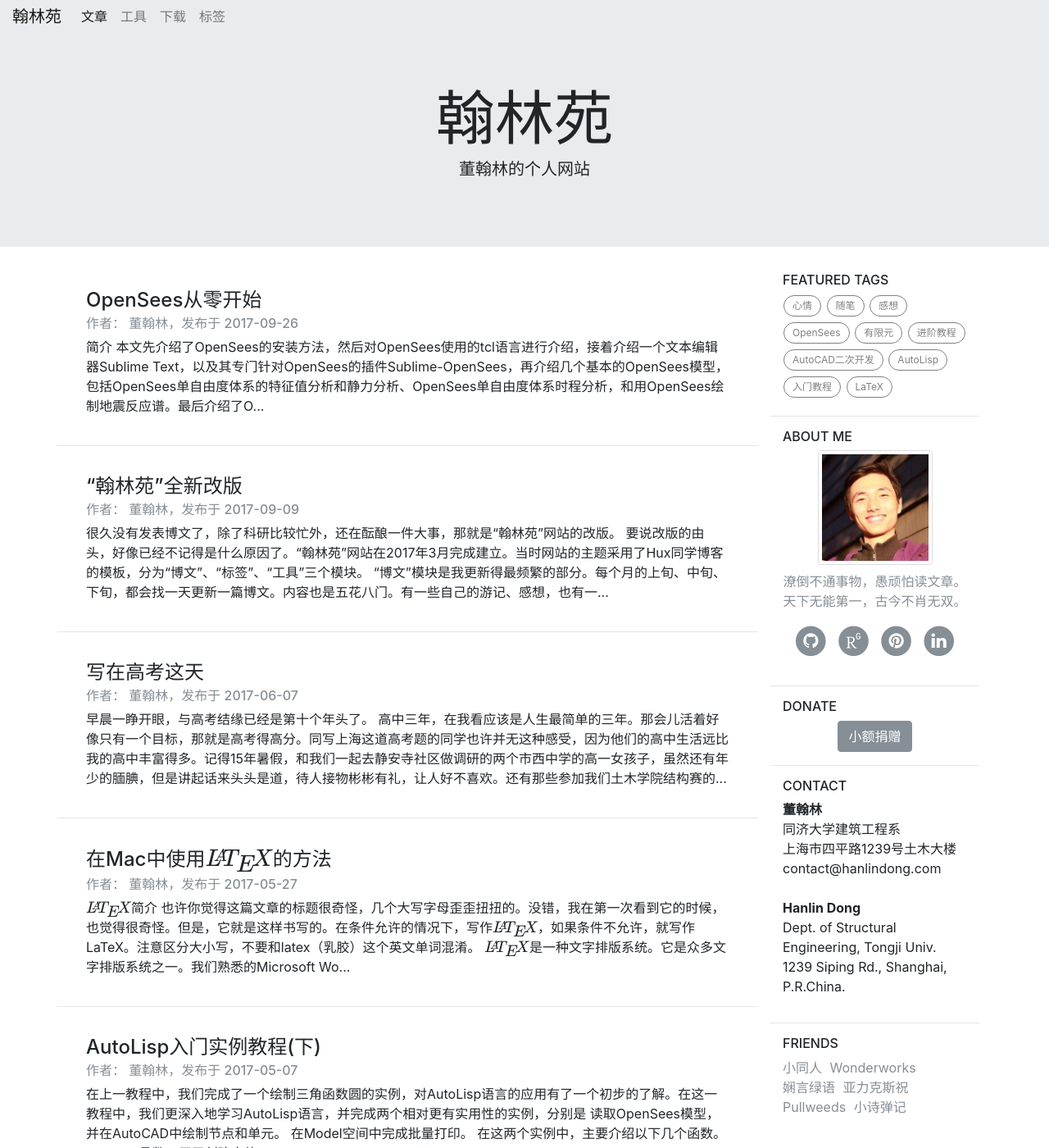
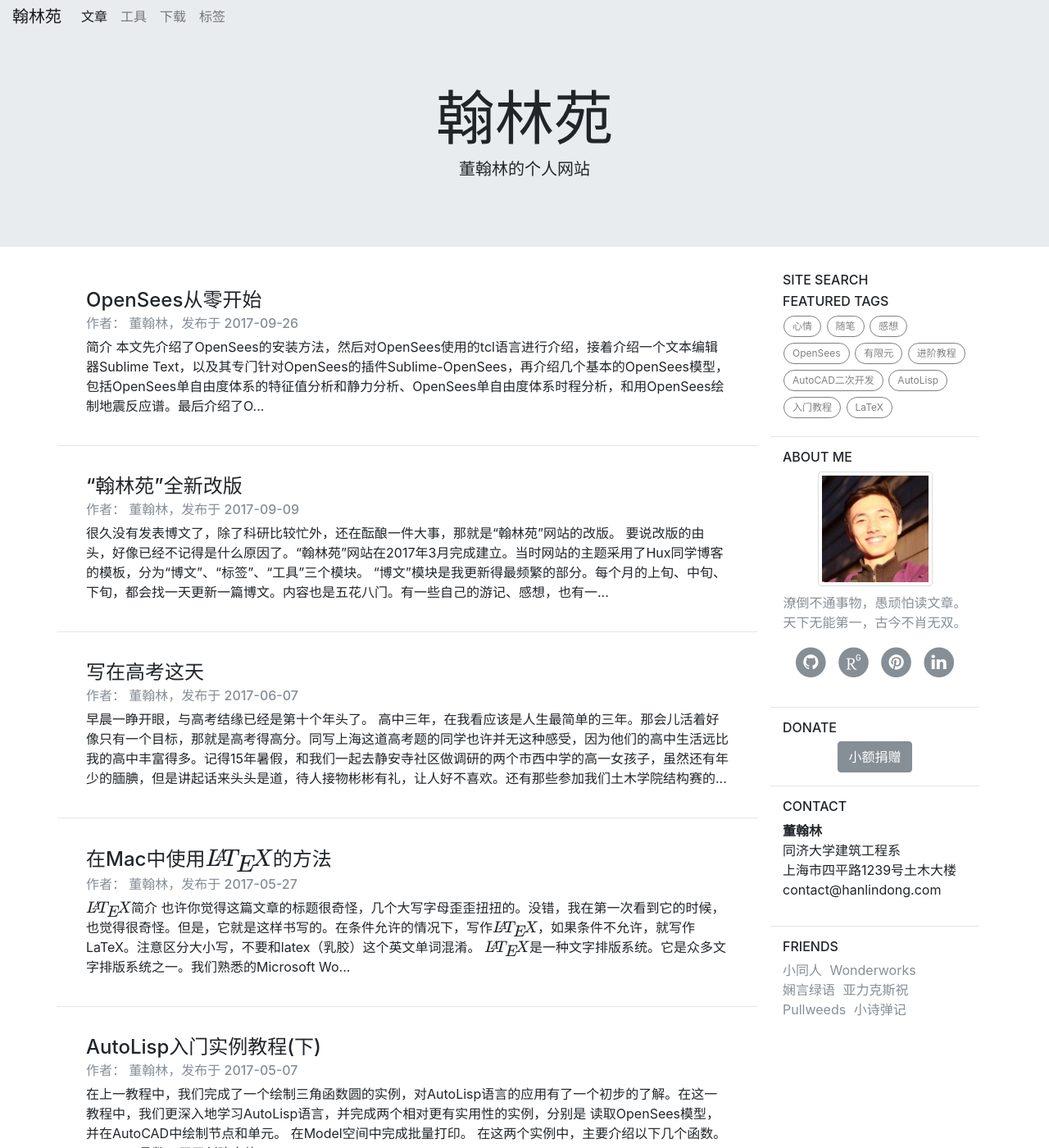
Before and after one commit to Hanlin-Dong/Hanlin-Dong.github.io, a Jekyll site: the page built from index.html, in a window 1280 px wide and 1400 px high. Shown: the whole window at 82% size. Built offline with Jekyll 4.4.1, drawn with Linux system fonts in a browser that asks for light colours; nearby versions of some CDN libraries; some web fonts are replaced; formulas are drawn with MathJax 3; the list of posts is cut into pages by our own code; comment, search, counter and statistics services are not loaded.

Commit message:
add baidu search

```diff
--- a/_includes/sidebar.html
+++ b/_includes/sidebar.html
@@ -1,4 +1,12 @@
 <div class="container">
+	<div class="row">
+		<div class="col">
+			<h6>SITE SEARCH</h6>
+			<div>
+				<script type="text/javascript">(function(){document.write(unescape('%3Cdiv id="bdcs"%3E%3C/div%3E'));var bdcs = document.createElement('script');bdcs.type = 'text/javascript';bdcs.async = true;bdcs.src = 'http://znsv.baidu.com/customer_search/api/js?sid=11343674929759491502' + '&plate_url=' + encodeURIComponent(window.location.href) + '&t=' + Math.ceil(new Date()/3600000);var s = document.getElementsByTagName('script')[0];s.parentNode.insertBefore(bdcs, s);})();</script>
+			</div>
+		</div>
+	</div>
 	<!-- Tags -->
 	<div class="row">
 		<div class="col-12">
@@ -90,12 +98,7 @@
 			<strong>董翰林</strong><br>
 			同济大学建筑工程系<br>
 			上海市四平路1239号土木大楼<br>
-			contact@hanlindong.com<br><br>
-
-			<strong>Hanlin Dong</strong><br>
-			Dept. of Structural Engineering, Tongji Univ.<br>
-			1239 Siping Rd., Shanghai, P.R.China.
-			</address>
+			contact@hanlindong.com
 		</div>
 	</div>
 	<hr class="row">
@@ -110,5 +113,6 @@
 			</ul>
 		</div>
 	</div>
+
 </div>
 {% include donate-modal.html %}
```
Also changed, not shown: _includes/footer.html (+20 -0 lines), renewurls.txt (+1 -23 lines).
